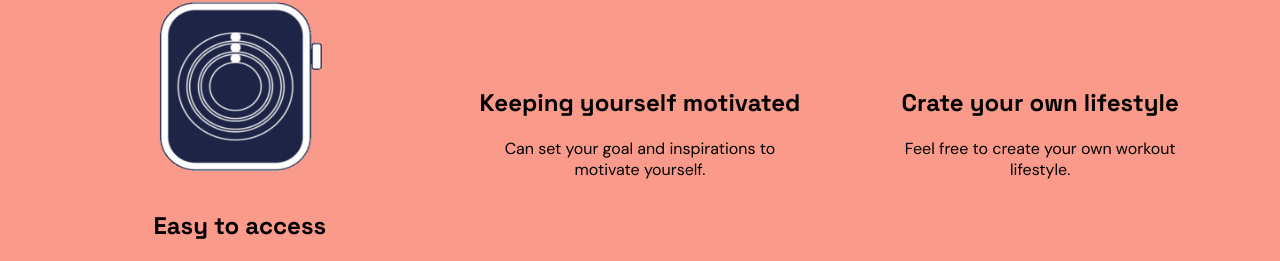
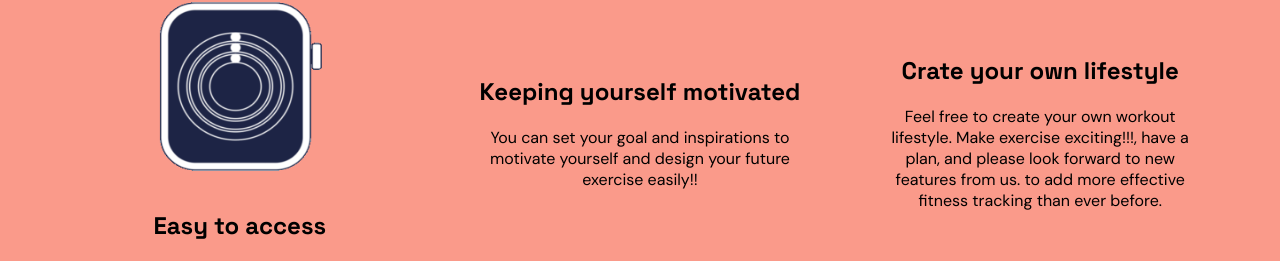
Before and after one commit to ParinchatJ/Extract_frontend, a React (Vite) app: page / in a window 1280 px wide. Shown: the part 520-781 px from the top of the page. Built offline with nearby package versions, Linux system fonts and the light colour scheme.

Commit message:
add head and content home

```diff
--- a/index.html
+++ b/index.html
@@ -2,7 +2,7 @@
 <html lang="en">
   <head>
     <meta charset="UTF-8" />
-    <!-- <link rel="icon" type="image/png" href="public/src/assets/logo.png" /> -->
+    <link rel="icon" type="image/png" href="./assets/logo.png" />
     <meta name="viewport" content="width=device-width, initial-scale=1.0" />
     <link rel="preconnect" href="https://fonts.googleapis.com">
     <link rel="preconnect" href="https://fonts.gstatic.com" crossorigin>
--- a/src/pages/Home/HomePage.jsx
+++ b/src/pages/Home/HomePage.jsx
@@ -30,11 +30,11 @@ function homePage() {
           </div>
           <div className="mid-subcon2">
             <h1>Keeping yourself motivated</h1>
-            <p>Can set your goal and inspirations to motivate yourself.</p>
+            <p>You can set your goal and inspirations to motivate yourself and design your future exercise easily!!</p>
           </div>
           <div className="right-subcon2">
             <h1>Crate your own lifestyle</h1>
-            <p>Feel free to create your own workout lifestyle.</p>
+            <p>Feel free to create your own workout lifestyle. Make exercise exciting!!!, have a plan, and please look forward to new features from us. to add more effective fitness tracking than ever before.</p>
           </div>
         </section>
 
```
